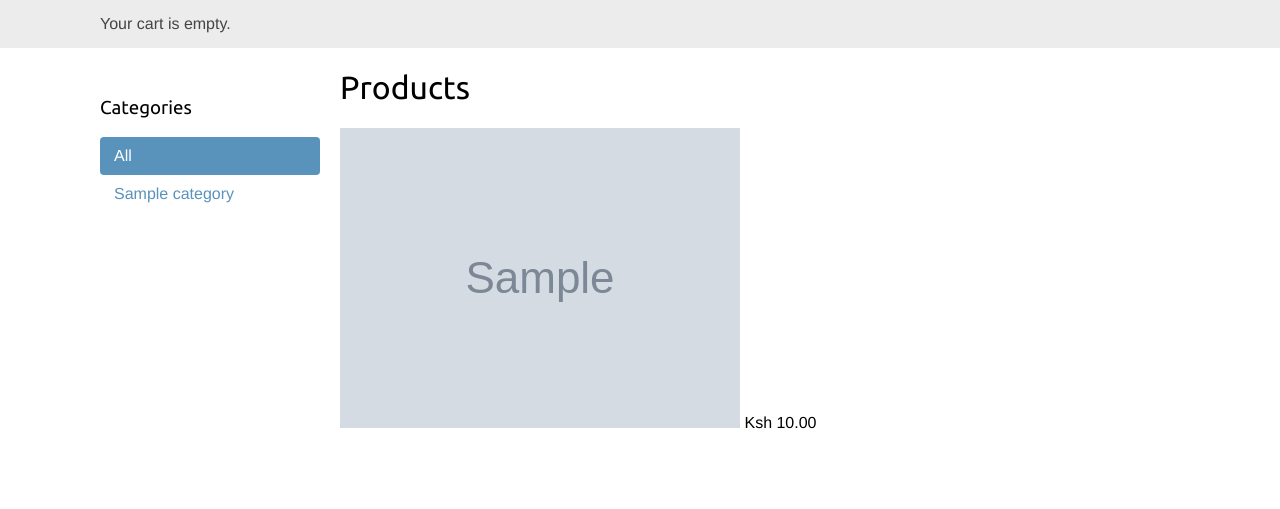
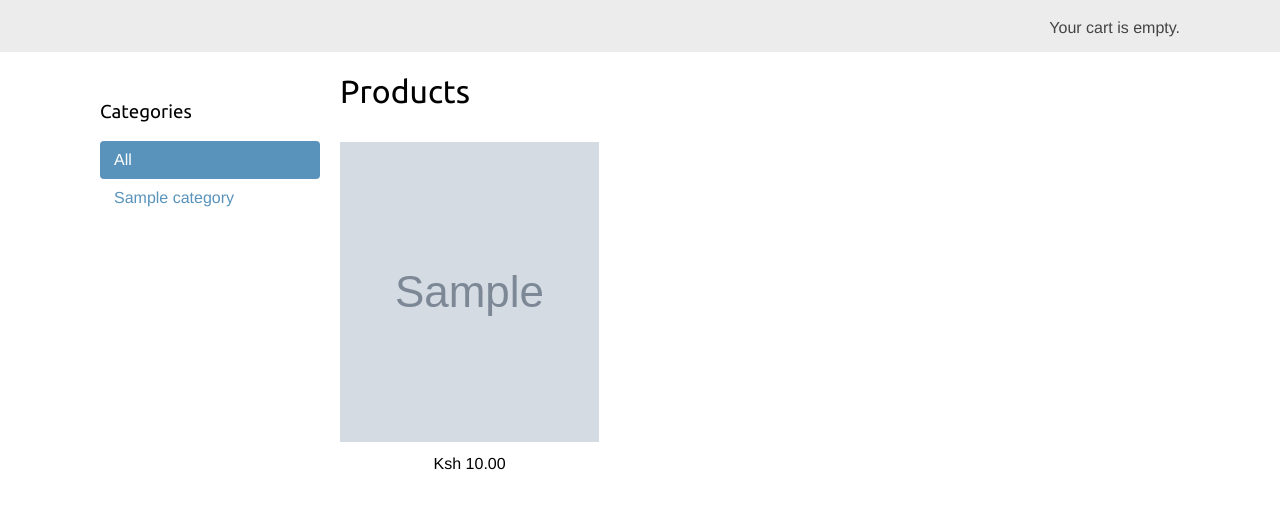
Before and after one commit to alexkiura/online_shop, a Django app: page / in a window 1280 px wide. Shown: the part 46-555 px from the top of the page. Run offline with Django 3.2, Linux system fonts and the light colour scheme; tables that the repository leaves empty hold one stand-in row (values such as "Sample post"); grey boxes marked "Sample" are stand-in pictures.

Commit message:
chore: fix styling

```diff
--- a/shop/templates/shop/base.html
+++ b/shop/templates/shop/base.html
@@ -11,7 +11,7 @@
         <a href="/" class="logo">My shop</a>
     </div>
     <div id="subheader">
-        <div id="cart">Your cart is empty.</div>
+        <div class="cart">Your cart is empty.</div>
     </div>
     <div id="content">
         {% block content %}
--- a/shop/templates/shop/product/list.html
+++ b/shop/templates/shop/product/list.html
@@ -23,7 +23,7 @@
             {% endfor %}
         </ul>
     </div>
-    <div id="main" class="product_list">
+    <div id="main" class="product-list">
         <h1>
         {% if category %}
             {{ category.name }}
@@ -34,7 +34,8 @@
         {% for product in products %}
             <div class="item">
                 <a href="{{ product.get_absolute_url }}">
-                    <img src="{% if product.image %} {{ product.image.url }} {% else %}{% endif %}" alt="Product image">
+                    <img src="{% if product.image %} {{ product.image.url }} {% else %}{% endif %}"
+                        height="300" width="300" alt="Product image">
                 </a>
                 Ksh {{ product.price }}
             </div>
```
Also changed, not shown: shop/templates/shop/product/detail.html (added).
